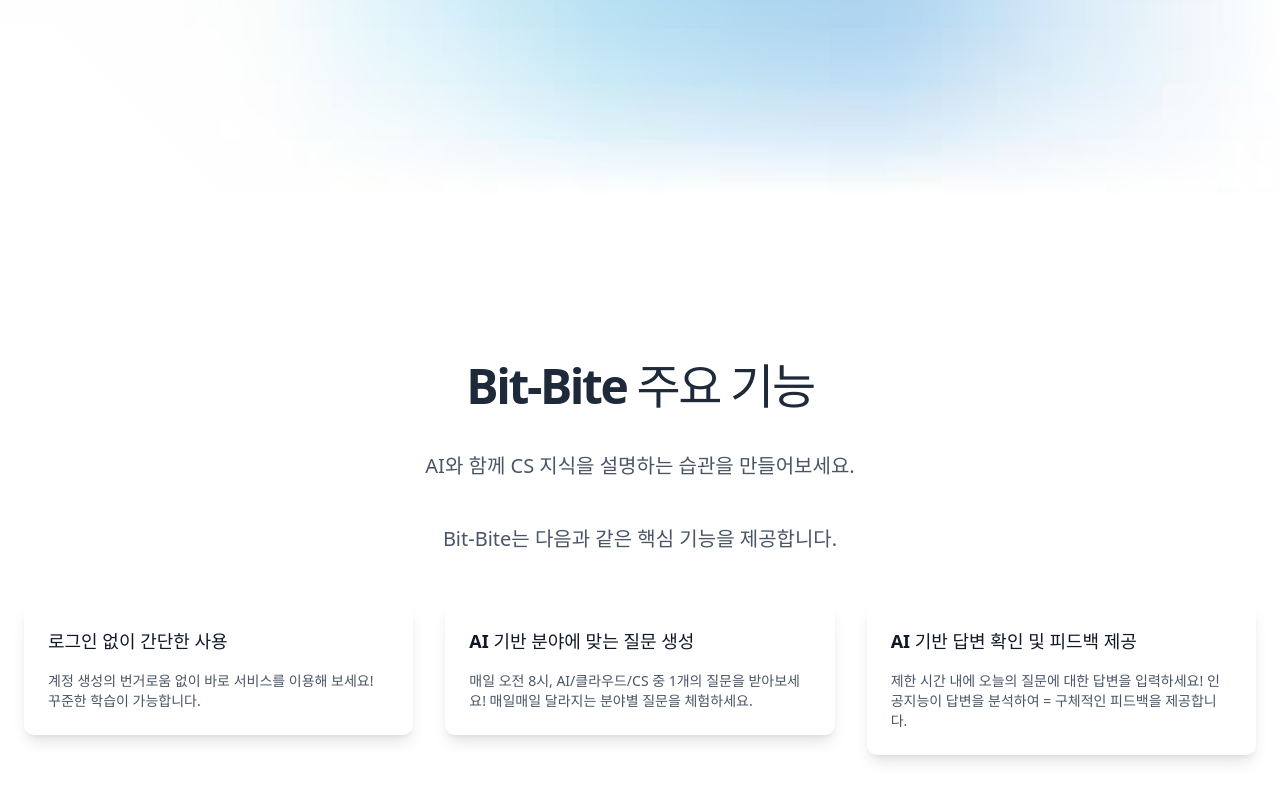
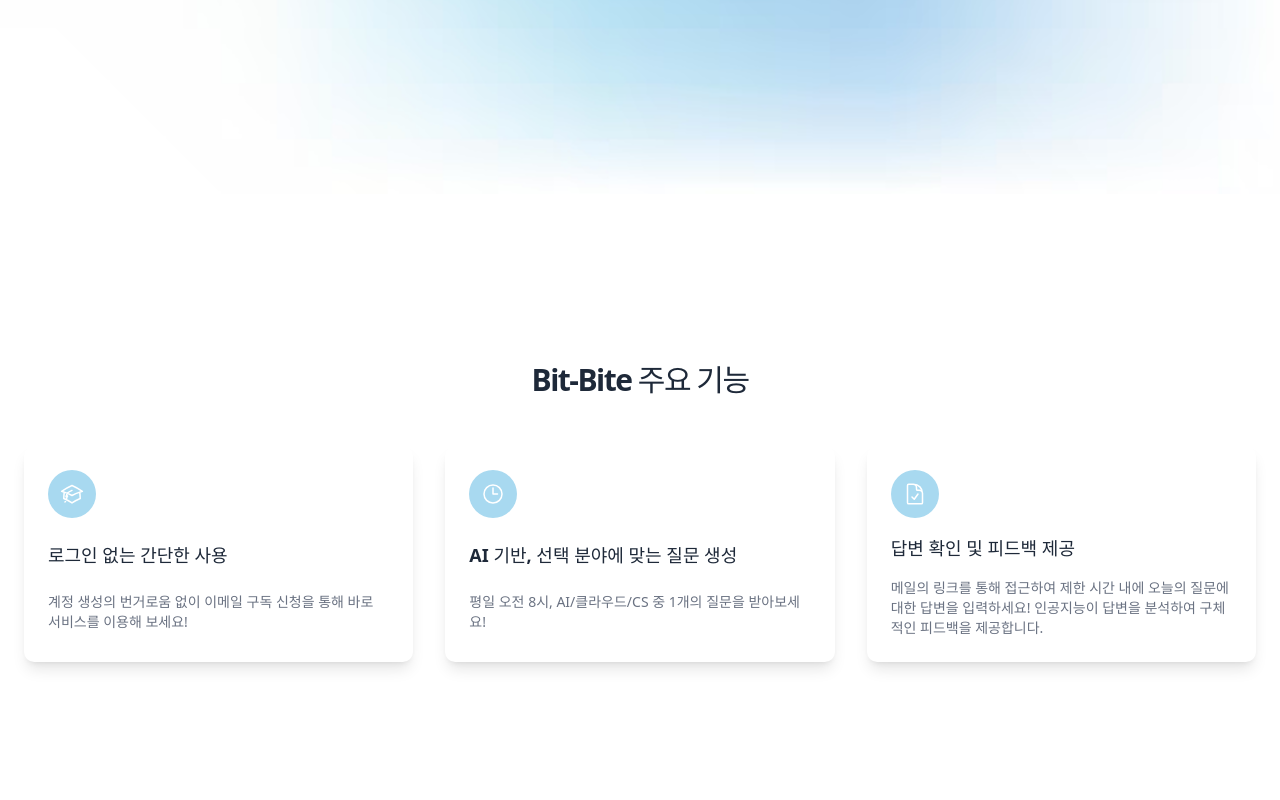
Before and after one commit to sehee0207/CloudSystem_team2_FE, a React (Vite) app: page / in a window 1280 px wide. Shown: the part 644-1444 px from the top of the page. Built offline with nearby package versions, Linux system fonts and the light colour scheme.

Commit message:
feautre 디자인 변경

```diff
--- a/src/components/Features.tsx
+++ b/src/components/Features.tsx
@@ -1,40 +1,50 @@
 const features = [
   {
-    title: "로그인 없이 간단한 사용",
-    description: "계정 생성의 번거로움 없이 바로 서비스를 이용해 보세요! 꾸준한 학습이 가능합니다.",
+    icon: (
+      <svg xmlns="http://www.w3.org/2000/svg" fill="none" viewBox="0 0 24 24" strokeWidth={1.5} stroke="currentColor" className="size-6">
+        <path strokeLinecap="round" strokeLinejoin="round" d="M4.26 10.147a60.438 60.438 0 0 0-.491 6.347A48.62 48.62 0 0 1 12 20.904a48.62 48.62 0 0 1 8.232-4.41 60.46 60.46 0 0 0-.491-6.347m-15.482 0a50.636 50.636 0 0 0-2.658-.813A59.906 59.906 0 0 1 12 3.493a59.903 59.903 0 0 1 10.399 5.84c-.896.248-1.783.52-2.658.814m-15.482 0A50.717 50.717 0 0 1 12 13.489a50.702 50.702 0 0 1 7.74-3.342M6.75 15a.75.75 0 1 0 0-1.5.75.75 0 0 0 0 1.5Zm0 0v-3.675A55.378 55.378 0 0 1 12 8.443m-7.007 11.55A5.981 5.981 0 0 0 6.75 15.75v-1.5" />
+      </svg>
+    ),
+    title: "로그인 없는 간단한 사용",
+    description: "계정 생성의 번거로움 없이 이메일 구독 신청을 통해 바로 서비스를 이용해 보세요!",
   },
   {
-    title: "AI 기반 분야에 맞는 질문 생성",
-    description: "매일 오전 8시, AI/클라우드/CS 중 1개의 질문을 받아보세요! 매일매일 달라지는 분야별 질문을 체험하세요.",
+    icon: (
+      <svg xmlns="http://www.w3.org/2000/svg" fill="none" viewBox="0 0 24 24" stroke-width={1.5} stroke="currentColor" className="size-6">
+        <path stroke-linecap="round" stroke-linejoin="round" d="M12 6v6h4.5m4.5 0a9 9 0 1 1-18 0 9 9 0 0 1 18 0Z" />
+      </svg>
+    ),
+    title: "AI 기반, 선택 분야에 맞는 질문 생성",
+    description: "평일 오전 8시, AI/클라우드/CS 중 1개의 질문을 받아보세요!",
   },
   {
-    title: "AI 기반 답변 확인 및 피드백 제공",
-    description: "제한 시간 내에 오늘의 질문에 대한 답변을 입력하세요! 인공지능이 답변을 분석하여 = 구체적인 피드백을 제공합니다.",
+    icon: (
+      <svg xmlns="http://www.w3.org/2000/svg" fill="none" viewBox="0 0 24 24" stroke-width={1.5} stroke="currentColor" className="size-6">
+        <path stroke-linecap="round" stroke-linejoin="round" d="M10.125 2.25h-4.5c-.621 0-1.125.504-1.125 1.125v17.25c0 .621.504 1.125 1.125 1.125h12.75c.621 0 1.125-.504 1.125-1.125v-9M10.125 2.25h.375a9 9 0 0 1 9 9v.375M10.125 2.25A3.375 3.375 0 0 1 13.5 5.625v1.5c0 .621.504 1.125 1.125 1.125h1.5a3.375 3.375 0 0 1 3.375 3.375M9 15l2.25 2.25L15 12" />
+      </svg>
+    ),
+    title: "답변 확인 및 피드백 제공",
+    description: "메일의 링크를 통해 접근하여 제한 시간 내에 오늘의 질문에 대한 답변을 입력하세요! 인공지능이 답변을 분석하여 구체적인 피드백을 제공합니다.",
   },
 ];
 
 export function Features() {
   return (
-    <section className="w-full py-12 md:py-24 lg:py-32">
+    <section className="w-full min-h-[calc(100vh-5rem)] py-12 md:py-24 lg:py-32">
       <div className="container px-4 md:px-6 mx-auto">
         <div className="flex flex-col items-center justify-center space-y-4 text-center">
-          <div className="space-y-10">
-            <h2 className="text-3xl font-bold tracking-tighter sm:text-5xl text-gray-800">
-              Bit-Bite 주요 기능
-            </h2>
-            <p className="max-w-[900px] text-gray-600 md:text-xl/relaxed lg:text-base/relaxed xl:text-xl/relaxed">
-              AI와 함께 CS 지식을 설명하는 습관을 만들어보세요.
-            </p>
-            <p className="max-w-[900px] text-gray-600 md:text-xl/relaxed lg:text-base/relaxed xl:text-xl/relaxed">
-              Bit-Bite는 다음과 같은 핵심 기능을 제공합니다.
-            </p>
-          </div>
+          <h2 className="text-2xl font-bold tracking-tighter sm:text-3xl text-gray-800">
+            Bit-Bite 주요 기능
+          </h2>
         </div>
-        <div className="mx-auto grid max-w-7xl items-start gap-8 py-12 lg:grid-cols-3">
+        <div className="mx-auto grid max-w-7xl items-stretch gap-8 py-12 lg:grid-cols-3">
           {features.map((feature) => (
             <div key={feature.title} className="grid gap-4 p-6 rounded-lg shadow-lg bg-white">
-              <h3 className="text-lg font-bold text-gray-900">{feature.title}</h3>
-              <p className="text-sm text-gray-600">{feature.description}</p>
+              <div className="flex items-center justify-center h-12 w-12 rounded-full bg-main text-white">
+                <span className="h-6 w-6">{feature.icon}</span>
+              </div>
+              <h3 className="text-lg font-bold text-gray-800">{feature.title}</h3>
+              <p className="text-sm text-gray-500">{feature.description}</p>
             </div>
           ))}
         </div>
--- a/src/index.css
+++ b/src/index.css
@@ -2,6 +2,10 @@
 @import "tw-animate-css";
 
 @custom-variant dark (&:is(.dark *));
+
+@theme{
+  --color-main: #A8D9F0;
+}
 
 :root {
   font-family: system-ui, Avenir, Helvetica, Arial, sans-serif;
```
